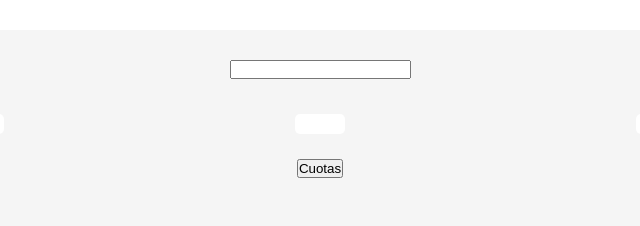
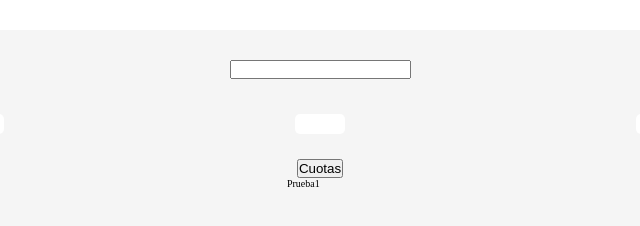
Before and after one commit to CarlosHm17/cuotasRoyalPrestige, a plain HTML site: page index.html in a window 1280 px wide. Shown: the top 226 px of the page, 325-965 px from the left. Drawn offline with Linux system fonts and the light colour scheme.

Commit message:
Update index.html

```diff
--- a/index.html
+++ b/index.html
@@ -23,6 +23,7 @@
             </div>
             <div class="container_Boton">
                 <input type="button" value="Cuotas" id="boton_Max">
+                                <p>Prueba1</p>
             </div>
         </div>
         <script src="./formula.js"></script>
```
